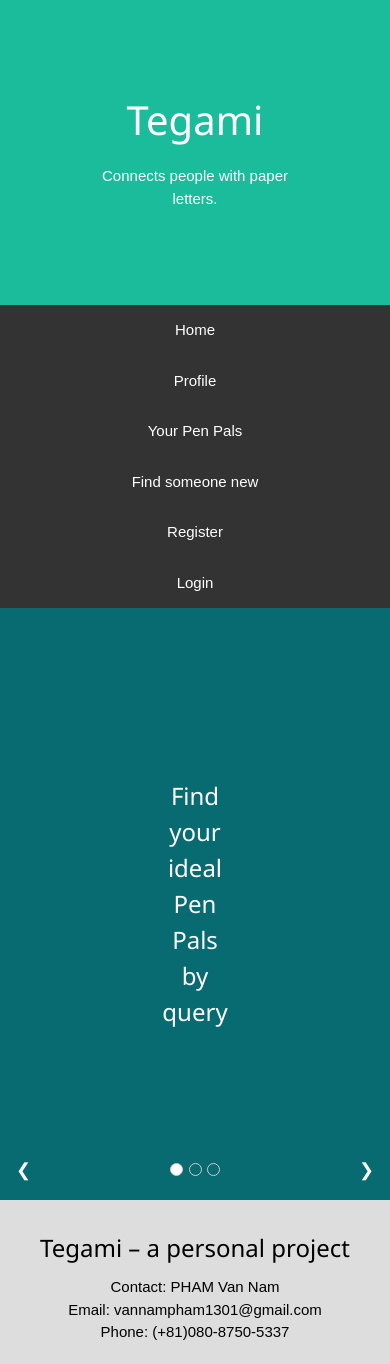
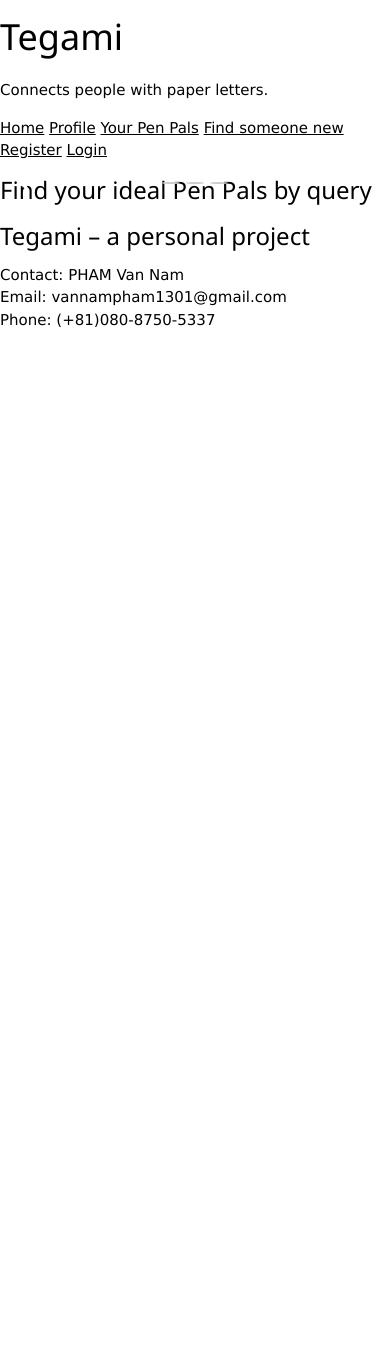
Before and after one commit to megarazor/Tegami, a Django app: page / in a window 390 px wide. After the commit the page ends 327 px from the top, so only its background shows below. Run offline with Django 3.2, Linux system fonts and the light colour scheme.

Commit message:
Move style of css file

```diff
--- a/templates/common/template.html
+++ b/templates/common/template.html
@@ -6,177 +6,7 @@
 <meta name="viewport" content="width=device-width, initial-scale=1">
 <link rel="stylesheet" href="https://www.w3schools.com/w3css/4/w3.css">
 
-<style>
-* {
-  box-sizing: border-box;
-}
 
-/* Style the body */
-body {
-  font-family: Arial, Helvetica, sans-serif;
-  margin: 0;
-}
-
-/* Header/logo Title */
-.header {
-  padding: 80px;
-  text-align: center;
-  background: #1abc9c;
-  color: white;
-}
-
-/* Increase the font size of the heading */
-.header h1 {
-  font-size: 40px;
-}
-
-/* Sticky navbar - toggles between relative and fixed, depending on the scroll position. It is positioned relative until a given offset position is met in the viewport - then it "sticks" in place (like position:fixed). The sticky value is not supported in IE or Edge 15 and earlier versions. However, for these versions the navbar will inherit default position */
-.navbar {
-  overflow: hidden;
-  background-color: #333;
-  position: sticky;
-  position: -webkit-sticky;
-  top: 0;
-}
-
-/* Style the navigation bar links */
-.navbar a {
-  float: left;
-  display: block;
-  color: white;
-  text-align: center;
-  padding: 14px 20px;
-  text-decoration: none;
-}
-
-
-/* Right-aligned link */
-.navbar a.right {
-  float: right;
-}
-
-/* Change color on hover */
-.navbar a:hover {
-  background-color: #ddd;
-  color: black;
-}
-
-/* Active/current link */
-.navbar a.active {
-  background-color: #666;
-  color: white;
-}
-
-/* Column container */
-.row {
-  display: -ms-flexbox; /* IE10 */
-  display: flex;
-  -ms-flex-wrap: wrap; /* IE10 */
-  flex-wrap: wrap;
-}
-
-/* Create two unequal columns that sits next to each other */
-/* Sidebar/left column */
-.side {
-  -ms-flex: 30%; /* IE10 */
-  flex: 30%;
-  background-color: #f1f1f1;
-  padding: 20px;
-}
-
-/* Main column */
-.main {
-  -ms-flex: 70%; /* IE10 */
-  flex: 70%;
-  background-color: white;
-  padding: 20px;
-}
-
-/* Fake image, just for this example */
-.fakeimg {
-  background-color: #aaa;
-  width: 100%;
-  padding: 20px;
-}
-
-/* Footer */
-.footer {
-  padding: 20px;
-  text-align: center;
-  background: #ddd;
-}
-
-/* Dropdown Button */
-.dropbtn {
-  background-color: #4CAF50;
-  color: white;
-  padding: 16px;
-  font-size: 16px;
-  border: none;
-}
-
-/* The container <div> - needed to position the dropdown content */
-.dropdown {
-  position: relative;
-  display: inline-block;
-}
-
-/* Dropdown Content (Hidden by Default) */
-.dropdown-content {
-  display: none;
-  position: absolute;
-  background-color: #f1f1f1;
-  min-width: 160px;
-  box-shadow: 0px 8px 16px 0px rgba(0,0,0,0.2);
-  z-index: 1;
-}
-
-/* Links inside the dropdown */
-.dropdown-content a {
-  color: black;
-  padding: 12px 16px;
-  text-decoration: none;
-  display: block;
-}
-
-/* Change color of dropdown links on hover */
-.dropdown-content a:hover {background-color: #ddd;}
-
-/* Show the dropdown menu on hover */
-.dropdown:hover .dropdown-content {display: block;}
-
-/* Change the background color of the dropdown button when the dropdown content is shown */
-.dropdown:hover .dropbtn {background-color: #3e8e41;}
-
-.alert { color: red; }
-
-/* Responsive layout - when the screen is less than 700px wide, make the two columns stack on top of each other instead of next to each other */
-@media screen and (max-width: 700px) {
-  .row {
-    flex-direction: column;
-  }
-}
-
-/* Responsive layout - when the screen is less than 400px wide, make the navigation links stack on top of each other instead of next to each other */
-@media screen and (max-width: 400px) {
-  .navbar a {
-    float: none;
-    width: 100%;
-  }
-}
-
-/* Slideshow style */
-.mySlides {display:none}
-.w3-left, .w3-right, .w3-badge {cursor:pointer}
-.w3-badge {height:13px;width:13px;padding:0}
-.slide_panel {
-  padding: 160px;
-  text-align: center;
-  background: #086b72;
-  color: white;
-}
-
-</style>
 
 </head>
 <body>
```
